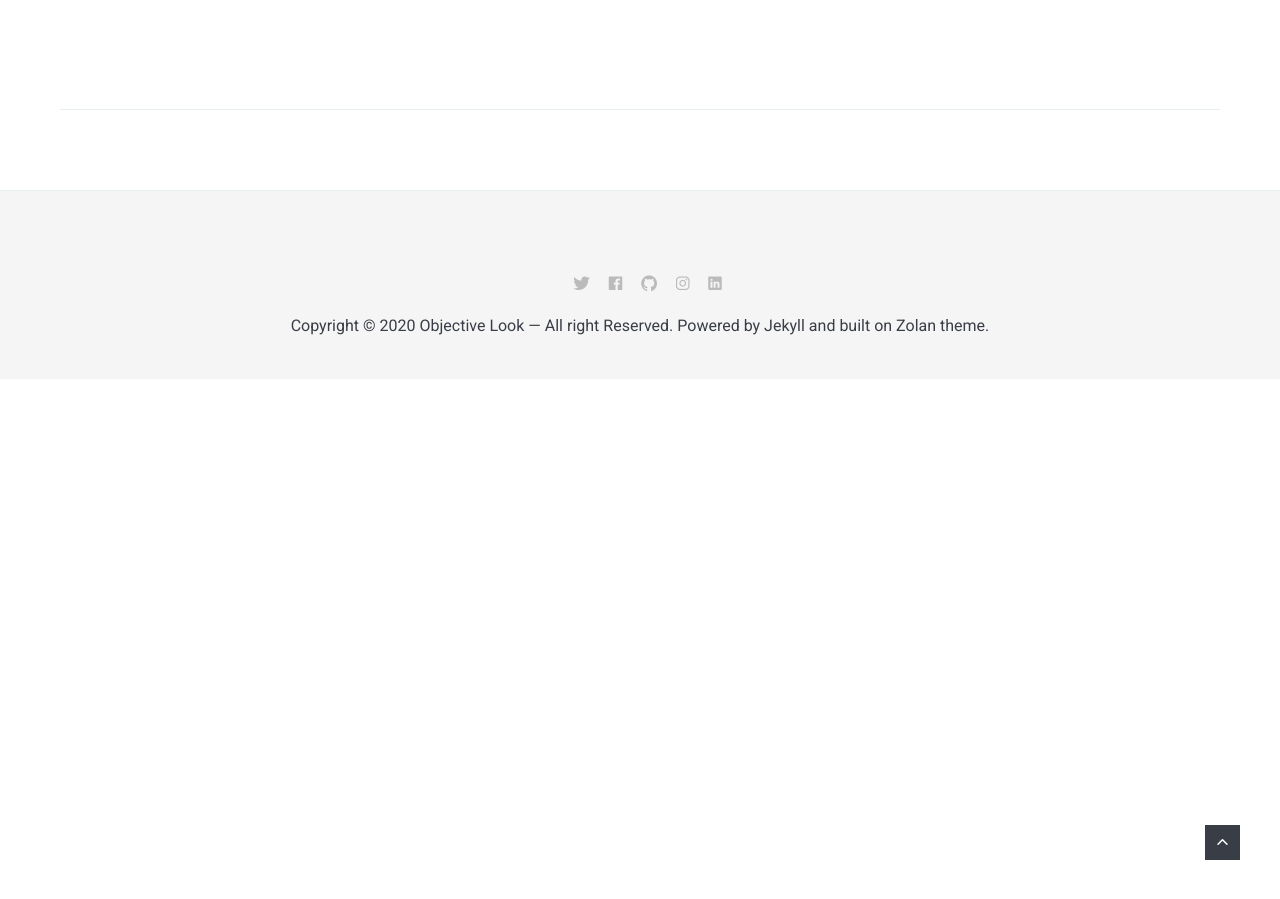
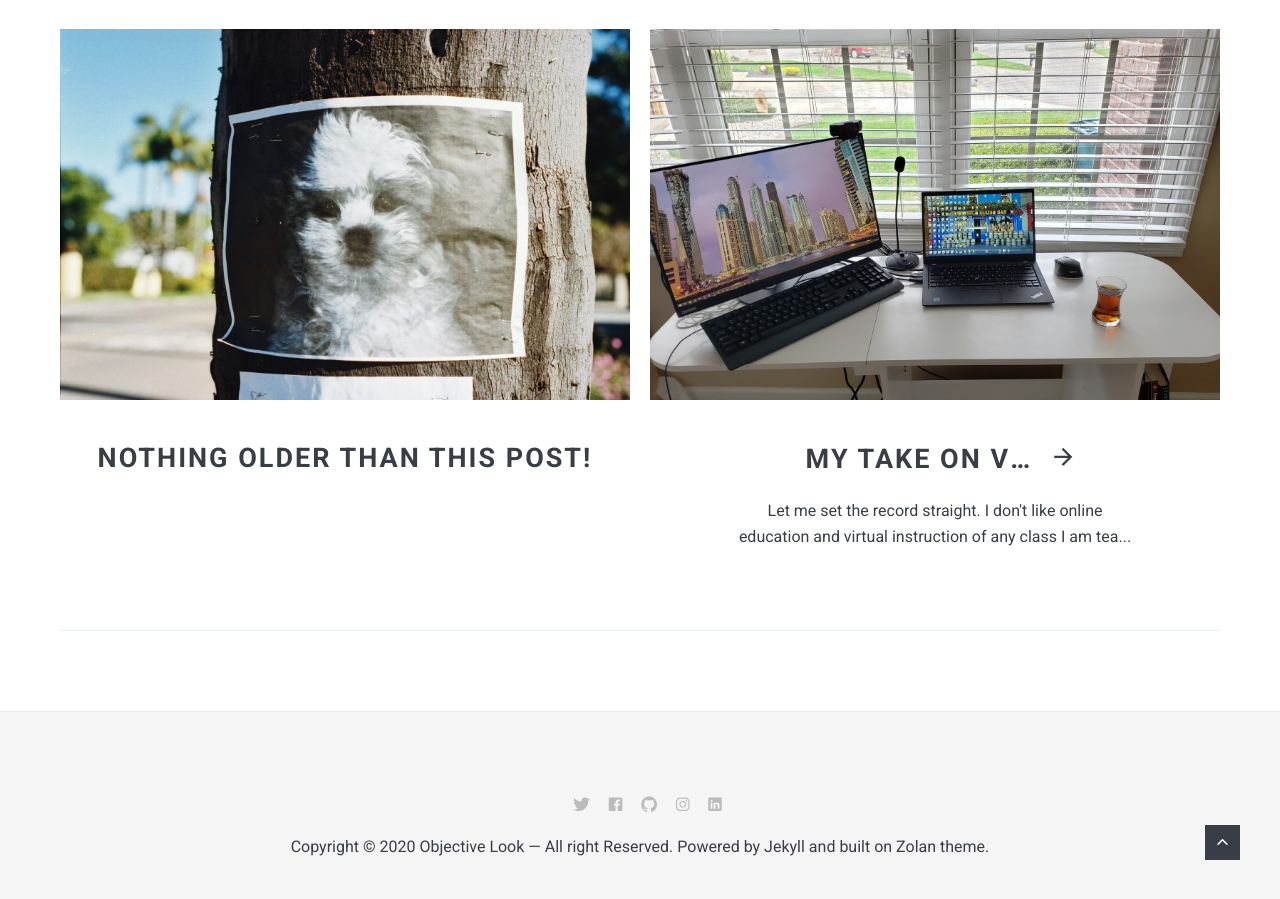
Before and after one commit to hergin/blog, a Jekyll site: the page built from _posts/2020-03-28-coming-back-with-jekyll.markdown, in a window 1280 px wide and 900 px high, scrolled down 1567 px. Built offline with Jekyll 4.4.1, drawn with Linux system fonts in a browser that asks for light colours; nearby versions of some CDN libraries; before the commit the page ends 1946 px from its top, so only the background shows below that.

Commit message:
New blog post and some changes in the prev/next links in posts.

```diff
--- a/_layouts/post.html
+++ b/_layouts/post.html
@@ -86,7 +86,8 @@ layout: default
   <div class="post__navigation">
     {% if page.previous.url %}
     <div class="prev">
-      <a class="post__nav__image" href="{{ site.baseurl }}{{page.previous.url}}" style="background-image: url({{site.baseurl}}/images/{{page.previous.image}})"></a>
+      <a class="post__nav__image" href="{{ site.baseurl }}{{page.previous.url}}" style="background-repeat: no-repeat;
+      background-size: cover;background-image: url({{site.baseurl}}/images/{{page.previous.image}})"></a>
       <h2 class="post__nav__title">
         <i class="ion ion-md-arrow-back"></i>
         <a href="{{ site.baseurl }}{{page.previous.url}}">{{page.previous.title}}</a>
@@ -99,11 +100,21 @@ layout: default
         {% endif %}
       </p>
     </div>
+    {% else %}
+    <div class="prev">
+      <a class="post__nav__image" style="background-repeat: no-repeat;
+      background-size: cover;background-image: url({{site.baseurl}}/images/randy-laybourne-uXJ1dgzYeRA-unsplash.jpg)"></a>
+      <h2 class="post__nav__title"> Nothing older than this post!
+      </h2>
+      <p class="prev__excerpt">
+      </p>
+    </div>
     {% endif %}
 
     {% if page.next.url %}
     <div class="next">
-      <a class="post__nav__image" href="{{ site.baseurl }}{{page.next.url}}" style="background-image: url({{site.baseurl}}/images/{{page.next.image}})">
+      <a class="post__nav__image" href="{{ site.baseurl }}{{page.next.url}}" style="background-repeat: no-repeat;
+      background-size: cover;background-image: url({{site.baseurl}}/images/{{page.next.image}})">
       </a>
       <h2 class="post__nav__title">
         <a href="{{ site.baseurl }}{{page.next.url}}">{{page.next.title}}</a>
@@ -117,6 +128,15 @@ layout: default
         {% endif %}
       </p>
     </div>
+    {% else %}
+    <div class="next">
+      <a class="post__nav__image" style="background-repeat: no-repeat;
+      background-size: cover;background-image: url({{site.baseurl}}/images/randy-laybourne-uXJ1dgzYeRA-unsplash.jpg)"></a>
+      <h2 class="post__nav__title"> Nothing newer than this post!
+      </h2>
+      <p class="next__excerpt">
+      </p>
+    </div>
     {% endif %}
   </div>
 
--- a/_posts/2020-03-28-coming-back-with-jekyll.markdown
+++ b/_posts/2020-03-28-coming-back-with-jekyll.markdown
@@ -2,7 +2,7 @@
 layout: post
 title:  "Coming back with Jekyll!"
 date:   2020-03-28 12:20:00 +0300
-image:  neonbrand-3GZNPBLImWc-unsplash.jpg
+image:  coming-back.jpg
 tags:   Jekyll
 ---
 After Medium starts to go crazy with its ads and login popups and [all weird stuff happening](http://studyhall.xyz/blog/2018/6/12/mediums-mess-the-rise-and-fall-of-the-site-that-was-supposed-to-save-journalism), I decided to continue blogging using a static blog generator using GitHub. For now, this seems to be the most viable approach to blogging for some technical person. We will see eachother more once I get my act together. Cheers.
--- /dev/null
+++ b/_posts/2020-03-30-my-take-on-virtual-instruction.markdown
@@ -0,0 +1,28 @@
+---
+layout: post
+title:  "My Take on Virtual Instruction"
+date:   2020-03-30 12:30:00 +0300
+image:  virtual-instruction.jpg
+tags:   instruction,corona
+---
+
+Let me set the record straight. I don't like online education and virtual instruction of any class I am teaching. It sucks the best out of the in-person classes, which, in my opinion, are the personal time with students and the instant feedback while teaching. I think online learning is suitable for a topic that you already know a little bit and want to improve yourself. For any new topic, in-person interaction time is the best. That's my personal take. We might be on different pages, and I can respect that.
+
+Nevertheless, we are forced to do things online [under the circumstances](https://www.bsu.edu/news/press-center/archives/2020/3/covid-19). Luckily, computer science classes are among the ones that have the most advanced technical students and instructors. So, I didn't have too many problems to adapt to the new situation. Lots of instructors around the world are sharing their experience in the transition process. Here is mine.
+
+## Initial change
+Of course, I had to do some modifications to the class structure. First, I converted everything to virtual immediately, meaning that I met with my students at the same time as regular classes but virtually. I was taking attendance, and the rest of the things were pretty much the same.
+
+## More changes
+After I got more emails about the situation from the university, I agreed with them, and I decided to record my virtual classes as well and make it available for asynchronous studying. I recorded the classes at the same time as regular classes. I usually set a 5% attendance grade in the syllabus. I decided to make attendance optional and give them full in terms of this assignment grade. However, as a teacher, I still want some interaction time. So, I decided to give a bonus to whoever attends to my virtual classes while I am recording it. Luckily, more than half of my class still attend virtual classes, which yields to a more productive and interactive class.
+
+## Tools
+I use [WebEx](https://www.webex.com/) for giving the virtual lectures and recording them. Because our university has a contract. Of course, like any other conferencing software, WebEx also had trouble at first. So, I kept [Jitsi](https://meet.jit.si/) around for a quick fallback when I had trouble with WebEx. Now, WebEx works more stable.
+
+WebEx can record both the webcam and screen share in a good way. After each class, I first save it to local and upload it to my youtube channel. My experiences with WebEx Cloud didn't go well, so I decided to try this approach.
+
+I used [SketchTogether](https://sketchtogether.com/) a few times for writing and drawing something together with the students. It was decent. However, now, if I need to draw something, I use a physical board that I have at home and share it on webcam. See below:
+![](/images/board.jpg)
+
+## Virtual office hours
+I announced to my students that I would be available virtually on my regular office hours. I still didn't get a single person attended, but I am hopeful. I set my office hours via WebEx again.
```
Also changed, not shown: images/board.jpg (added), images/coming-back.jpg (added), images/virtual-instruction.jpg (added).
